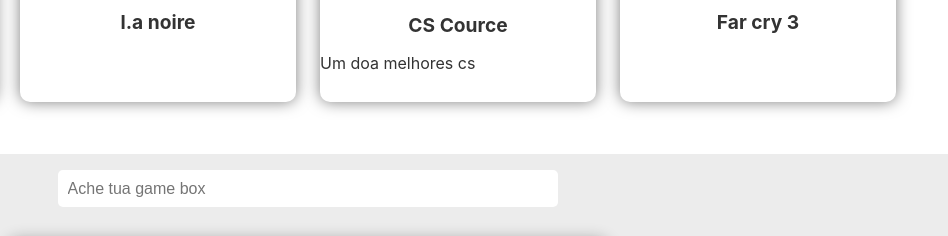
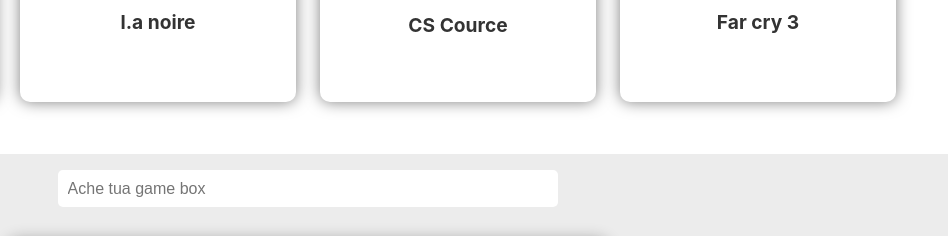
Before and after one commit to kleberrrrouidev/Kleosteam, a plain HTML site: page index.html in a window 1280 px wide. Shown: the part 807-1043 px from the top of the page, 332-1280 px from the left. Drawn offline with Linux system fonts and the light colour scheme.

Commit message:
Update index.html

```diff
--- a/index.html
+++ b/index.html
@@ -217,7 +217,6 @@ s
   <div class="game-card">
     <img src="cs.c.jpeg" alt="Apex Legends">
     <h3>CS Cource</h3>
-    <p>Um doa melhores cs</p>
   </div>
   <div class="game-card">
     <img src="3.jpeg" alt="Counter-Strike 2">
```
